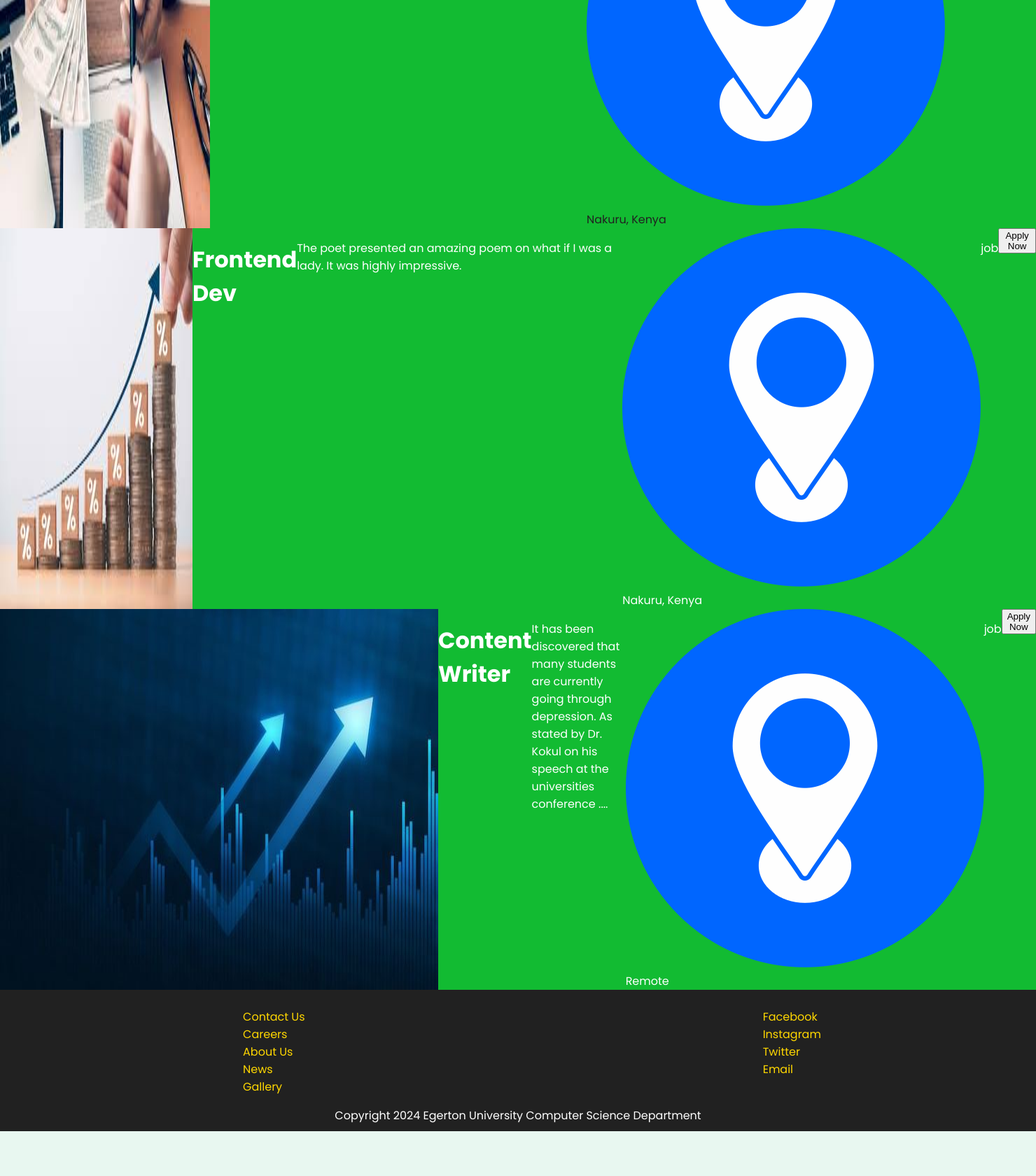
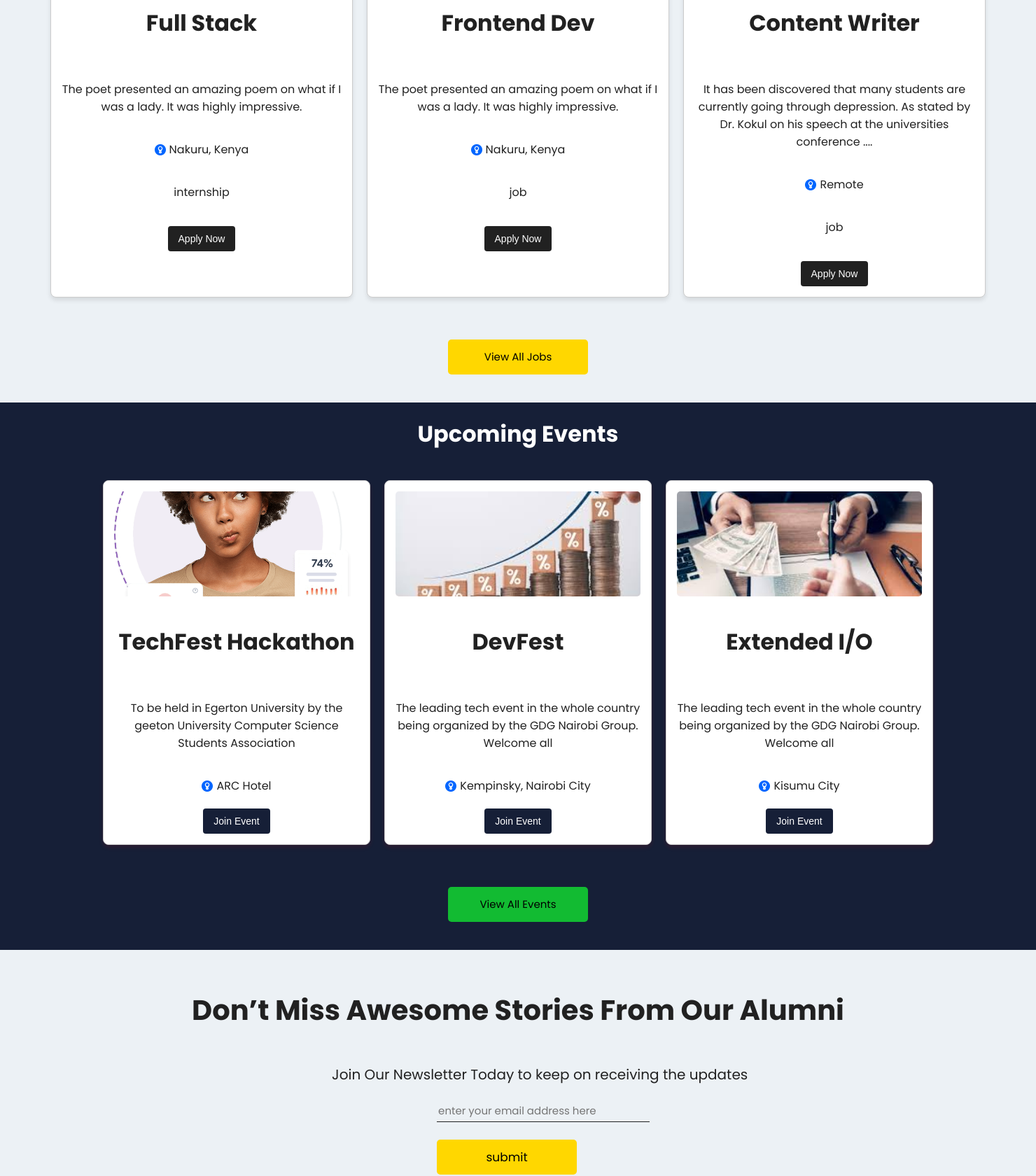
Before and after one commit to Hillcrest01/alumni_prototype, a Flask app: page / in a window 1480 px wide. Shown: the part 2320-4000 px from the top of the page at 70% size. Before the commit the page ends 3936 px from the top, so only its background shows below. Run offline with Flask 3, Linux system fonts and the light colour scheme.

Commit message:
add: the homepage completed today.. and it is as cool as you'd like

```diff
--- a/website/static/src/input.css
+++ b/website/static/src/input.css
@@ -66,17 +66,22 @@
 }
 .get-started:hover{
     background-color: #8a76061a;
+    transition:  0.5s ease-in-out;
 }
 
 /* Footer */
 footer {
-    color: #FFD700;
+    background-color: #ECF1F5;
+    color: #212121;
     width: 100%;
     padding-top: 10px;
     display: flex;
-    justify-content: space-around;
+    justify-content: space-evenly;
     margin-top: auto; /* Pushes the footer to the bottom */
-    background-color: #212121; /* Ensures the footer has a defined background */
+}
+.footer img{
+    height: 60px;
+    margin-left: 30px;
 }
 
 footer ul li {
@@ -87,6 +92,9 @@
 .copyright {
     text-align: center;
     margin-bottom: 10px;
+    background-color: #ECF1F5;
+    color: #212121;
+    padding-bottom: 40px;
 }
 
 /* Hero section styles starts here */
@@ -234,14 +242,219 @@
 /* end of stats styles */
 
 /* beginning of recent jobs styles */
-.jobs{
-    background-color: #ffff;
+.jobs {
+    background-color: #ECF1F5;
     color: #212121;
-
+    padding: 20px;
+    display: flex;
+    flex-wrap: wrap; /* Allows multiple rows of job cards */
+    gap: 20px;
+    justify-content: center; /* Centers the job cards */
 }
 
-.recent-jobs{
+.recent-jobs {
+    background-color: #ffffff;
+    width: 400px;
+    border: 1px solid #ccc;
+    border-radius: 8px;
+    padding: 15px;
+    display: flex;
+    flex-direction: column;
+    align-items: center; /* Centers the content inside */
+    text-align: center;
+    gap: 20px;
+    box-shadow: 0 4px 6px rgba(0, 0, 0, 0.1);
+    transition: transform 0.5s ease-in-out; /* Adds a hover effect */
+    cursor: pointer;
+}
+
+.recent-jobs:hover {
+    transform: scale(1.05); /* Slight zoom effect on hover */
+}
+
+.recent-jobs img {
+    width: 100%;
+    height: auto;
+    max-height: 150px;
+    object-fit: cover;
+    border-radius: 5px;
+}
+
+.recent-jobs section img {
+    width: 16px;
+    height: 16px;
+    margin-right: 5px;
+    vertical-align: middle;
+}
+
+.recent-jobs button {
+    background-color: #212121;
+    color: #ffffff;
+    border: none;
+    border-radius: 4px;
+    padding: 10px 15px;
+    cursor: pointer;
+    font-size: 14px;
+    transition: background-color 0.3s ease;
+}
+
+.recent-jobs button:hover {
+    background-color: #FFD700;
+    transition: transform 0.5s ease-in-out;
+}
+
+.view-all-jobs{
+    display: flex;
+    justify-content: center;
+    margin: 40px;
+}
+.view-all-jobs button{
+    width: 200px;
+    height: 50px;
+    background-color: #FFD700;
+    font-family: 'Poppins' , sans-serif;
+    border: none;
+    font-size: 15px;
+    border-radius: 5px;
+    cursor: pointer;
+}
+.view-all-jobs button:hover{
+    background-color: #ebe9e1;
+    transition: 0.5s ease-in-out;
+}
+/* end of jobs styles */
+
+/* beginning of events styles */
+.events {
+    background-color: #161F37;
+    color: #212121;
+    padding: 20px;
+    display: flex;
+    flex-wrap: wrap; /* Allows multiple rows of job cards */
+    gap: 20px;
+    justify-content: center; /* Centers the job cards */
+}
+
+.recent-events {
+    background-color: #ffffff;
+    width: 350px;
+    border: 1px solid #ccc;
+    border-radius: 8px;
+    padding: 15px;
+    display: flex;
+    flex-direction: column;
+    align-items: center; /* Centers the content inside */
+    text-align: center;
+    gap: 20px;
+    box-shadow: 0 4px 6px rgba(248, 5, 5, 0.1);
+    transition: transform 0.5s ease-in-out; /* Adds a hover effect */
+    cursor: pointer;
+}
+
+.recent-events:hover {
+    transform: scale(1.05); /* Slight zoom effect on hover */
+}
+
+.recent-events img {
+    width: 100%;
+    height: auto;
+    max-height: 150px;
+    object-fit: cover;
+    border-radius: 5px;
+}
+
+.recent-events section img {
+    width: 16px;
+    height: 16px;
+    margin-right: 5px;
+    vertical-align: middle;
+}
+
+.recent-events button {
+    background-color: #161F37;
+    color: #ffffff;
+    border: none;
+    border-radius: 4px;
+    padding: 10px 15px;
+    cursor: pointer;
+    font-size: 14px;
+    transition: background-color 0.3s ease;
+}
+
+.recent-events button:hover {
+    background-color: #FFD700;
+    transition: transform 0.5 ease-in-out;
+}
+
+.view-all-events{
+    display: flex;
+    justify-content: center;
+    margin: 40px;
+}
+.view-all-events button{
+    width: 200px;
+    height: 50px;
     background-color: #12bb32;
+    font-family: 'Poppins' , sans-serif;
+    border: none;
+    font-size: 15px;
+    border-radius: 5px;
+    cursor: pointer;
+}
+.view-all-events button:hover{
+    background-color: #ebe9e1;
+    transition: 0.5s ease-in-out;
+}
+/* end of events styles */
+
+.newsletter{
+    padding-top: 30px;
+    display: grid;
+    justify-content: center;
+    background-color: #ECF1F5;
+    color: #212121;
+    padding-bottom: 50px;
+}
+.newsletter h1{
+    font-size: 40px;
+}
+.newsletter p{
+    padding-left: 200px;
+    font-size: 20px;
+}
+.newsletter input{
+    border: none;
+    background-color: inherit;
+    width: 300px;
+    height: 30px;
+    border-bottom: 1px solid #212121;
+    font-family: 'Poppins' , sans-serif;
+    font-size: 15px;
+    margin-left: 350px;
+}
+.newsletter input:active{
+    border: none;
+}
+.newsletter button{
+    width: 200px;
+    height: 50px;
+    background-color: #FFD700;
+    font-family: 'Poppins' , sans-serif;
+    border: none;
+    font-size: 17px;
+    border-radius: 5px;
+    cursor: pointer;
+    margin-left: 350px;
+}
+.newsletter button:hover{
+    background-color: #ebe9e1;
+    transition: 0.5s ease-in-out;
+}
+
+.mini-gallery{
     display: flex;
-    justify-content: space-between;
 }
+.mini-gallery img{
+    height: 400px;
+    height: 400px;
+}
--- a/website/templates/base.html
+++ b/website/templates/base.html
@@ -23,6 +23,9 @@
 
     <footer>
         <div>
+            <img src="../static/images/logo_to_use.png" alt="">
+        </div>
+        <div>
             <ul>
                 <li>Contact Us</li>
                 <li>Careers</li>
--- a/website/templates/home.html
+++ b/website/templates/home.html
@@ -72,18 +72,18 @@
 <div class="mission">
   <h1>Our Mission</h1>
   <div class="mission-content">
-  <img src="../static/images/comp lab.jpg" alt="mission image">
+    <img src="../static/images/comp lab.jpg" alt="mission image" />
     <p>
-    Our mission is to establish a dynamic and inclusive
-    platform that bridges the gap between students, alumni, and faculty within
-    our community. We aim to inspire and empower through mentorship, create
-    opportunities for growth and development, and provide access to resources
-    such as scholarships, job placements, and learning materials. By fostering
-    collaboration and engagement, we strive to build a supportive environment
-    where knowledge is shared, careers are shaped, and the future of our
-    community is strengthened. Together, we are committed to driving innovation,
-    creating meaningful connections, and ensuring the success of every member of
-    our network. <br>
+      Our mission is to establish a dynamic and inclusive platform that bridges
+      the gap between students, alumni, and faculty within our community. We aim
+      to inspire and empower through mentorship, create opportunities for growth
+      and development, and provide access to resources such as scholarships, job
+      placements, and learning materials. By fostering collaboration and
+      engagement, we strive to build a supportive environment where knowledge is
+      shared, careers are shaped, and the future of our community is
+      strengthened. Together, we are committed to driving innovation, creating
+      meaningful connections, and ensuring the success of every member of our
+      network. <br />
       <a href=""><button>More About Us</button></a>
     </p>
   </div>
@@ -91,60 +91,95 @@
 
 <div class="stats">
   <div class="members">
-    <img src="../static/images/man.png" alt="">
+    <img src="../static/images/man.png" alt="" />
     <div>
-      <h1> 0 </h1>
+      <h1>0</h1>
       <p>Members</p>
     </div>
   </div>
 
   <div class="members">
-    <img src="../static/images/scholarship.png" alt="">
+    <img src="../static/images/scholarship.png" alt="" />
     <div>
-      <h1> 0 </h1>
+      <h1>0</h1>
       <p>scholarships</p>
     </div>
   </div>
 
-
   <div class="members">
-    <img src="../static/images/event-list.png" alt="">
+    <img src="../static/images/event-list.png" alt="" />
     <div>
-      <h1> 0 </h1>
+      <h1>0</h1>
       <p>Events</p>
     </div>
   </div>
 
-
   <div class="members">
-    <img src="../static/images/award.png" alt="">
+    <img src="../static/images/award.png" alt="" />
     <div>
-      <h1> 0 </h1>
+      <h1>0</h1>
       <p>Awards</p>
     </div>
   </div>
-
 </div>
 
+
+<div style="background-color: #ECF1F5; color: #212121;">
+  <h1 style="text-align: center;" > Recent Jobs </h1>
 <div class="jobs">
-  <h1 style="text-align: center;"> Recent Jobs </h1>
-
-  <div>
   {% for job in jobs %}
-    {% if jobs %}
     <div class="recent-jobs">
       <img src="{{ job.image }}" alt="an image here" />
       <h1>{{ job.title }}</h1>
       <p>{{ job.body }}</p>
-      <section><img src="../static/images/location.png" alt="">{{ job.location }}</section>
-      <p> {{ job.job_type }} </p>
-      <a href="https://{{job.link}}"> <button> Apply Now </button> </a>
+      <section>
+        <img src="../static/images/location.png" alt="" />{{ job.location }}
+      </section>
+      <p>{{ job.job_type }}</p>
+      <a href="https://{{job.link}}"> <button>Apply Now</button> </a>
     </div>
+{% endfor %}
+</div>
+<div class="view-all-jobs">
+  <a href="/jobs"><button > View All Jobs </button></a>
 </div>
 </div>
 
-{% else %}
-<h1 style="text-align: center; color: #12bb32;"> No Recent Jobs. Please check again later </h1>
+<!-- events starts here -->
+<div style="background-color: #161F37; color: #ffffff;">
+  <h1 style="text-align: center;" > Upcoming Events </h1>
+<div class="events">
+  {% for event in events %}
+    <div class="recent-events">
+      <img src="{{event.image }}" alt="an image here" />
+      <h1>{{event.title }}</h1>
+      <p>{{event.body }}</p>
+      <section>
+        <img src="../static/images/location.png" alt="" />{{event.location }}
+      </section>
+      <a href="https://{{event.link}}"> <button> Join Event </button> </a>
+    </div>
+{% endfor %}
+</div>
+<div class="view-all-events">
+  <a href="/event"><button > View All Events </button></a>
+</div>
+</div>
 
-{% endif %}
-{% endfor %} {% endblock %}
+<div class="newsletter">
+  <h1>
+    Don’t Miss Awesome Stories From Our Alumni
+  </h1>
+  <p>Join Our Newsletter Today to keep on receiving the updates</p>
+  <input type="email" name="email" placeholder="enter your email address here" id="">
+  <br>
+  <a href="/"><button>submit</button></a>
+</div>
+
+
+<div class="mini-gallery">
+  <img src="../static/images/homepage.jpg" alt="">
+  <img src="../static/images/upcoming_event.jpg" alt="">
+  <img src="../static/images/comp lab.jpg" alt="">
+</div>
+{% endblock %}
--- a/website/views.py
+++ b/website/views.py
@@ -6,7 +6,8 @@
 @views.route('/', methods = ['POST' , 'GET'])
 def home():
     jobs = Jobs.query.all()
-    return render_template('home.html' , jobs = jobs)
+    events = Events.query.all()
+    return render_template('home.html' , jobs = jobs, events = events)
 
 @views.route('/jobs')
 def jobs():
```
Also changed, not shown: instance/database.db, media/bg-image.jpeg (added). Lines whose indentation alone changed are shown as unchanged.
